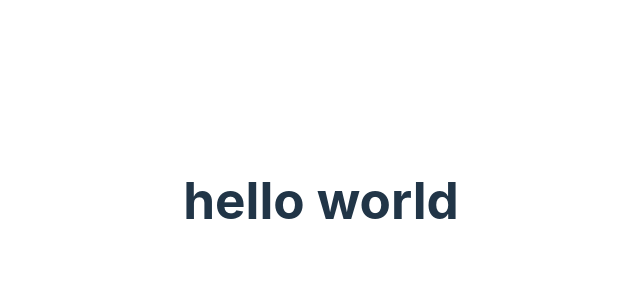
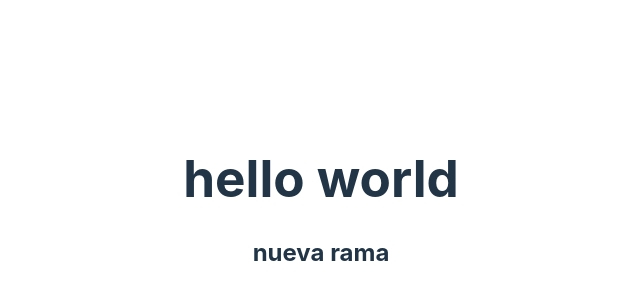
Before and after one commit to andresDiazLugo/mercado-libre---clon, a React (Vite) app: page / in a window 1280 px wide. Shown: the part 200-500 px from the top of the page, without its empty margins (319-959 px from the left). Built offline with nearby package versions, Linux system fonts and the light colour scheme.

Commit message:
prueba de ramas

```diff
--- a/src/App.jsx
+++ b/src/App.jsx
@@ -8,6 +8,7 @@ function App() {
   return (
     <div className="App">
         <h1>hello world</h1>
+        <h2>nueva rama</h2>
     </div>
   )
 }
```
